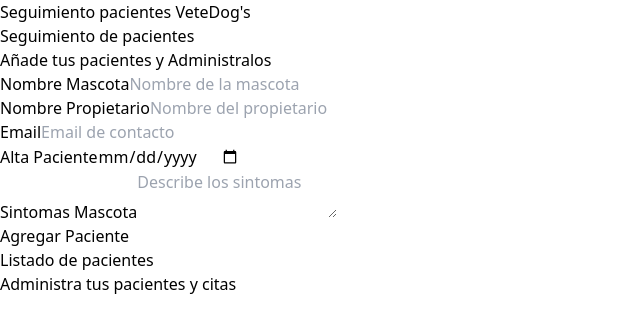
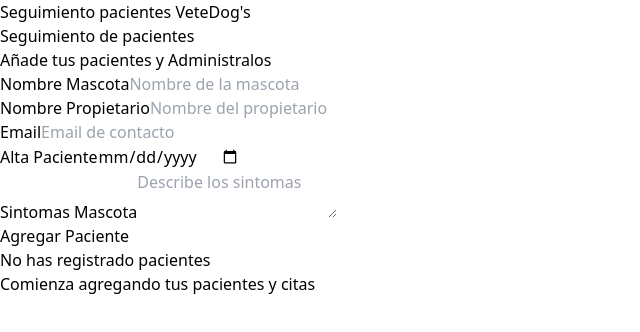
Before and after one commit to maebashiiceoctopus/citas-app, a React (Vite) app: page / in a window 1280 px wide. Shown: the top 332 px of the page, without its empty margins (0-640 px from the left). Built offline with nearby package versions, Linux system fonts and the light colour scheme.

Commit message:
agregar condicional para componenteÂ

```diff
--- a/src/components/Form/Form.jsx
+++ b/src/components/Form/Form.jsx
@@ -9,6 +9,12 @@
   const [email, setEmail] = useState("");
   const [error, setError] = useState(false);
 
+
+  const generarId=()=>{
+    const random= Math.random.toString(36).substr(2);
+    const date= Date.now().toString(36);
+    return random+date
+  }
   const handleSubmit = (e) => {
     e.preventDefault();
 
@@ -28,6 +34,7 @@
       symptoms,
       date,
       email,
+      id: generarId()
     };
 
     setPacientes([...pacientes, PACIENTE]);
@@ -38,7 +45,10 @@
     setSymptoms('');
     setDate('');
     setEmail('');
+
   };
+
+
 
   return (
     <div className="md:w-1/2 lg:w-2/5">
--- a/src/components/PatientList/PatientList.jsx
+++ b/src/components/PatientList/PatientList.jsx
@@ -2,10 +2,13 @@
 import CardPatient from "../CardPatient/CardPatient";
 
 export default function PatientList({ pacientes }) {
-  console.log(pacientes);
   return (
     <div className="md:w-1/2 lg:w-3/5 md:h-screen overflow-y-scroll">
-      <h2 className="font-black text-3xl text-center">Listado de pacientes </h2>
+      {pacientes && pacientes.length ? (
+        <>
+          <h2 className="font-black text-3xl text-center">
+            Listado de pacientes{" "}
+          </h2>
 
           <p className="text-lg mt-5 text-center mb-10">
             Administra tus {""}
@@ -13,10 +16,21 @@
           </p>
 
           {pacientes.map((paciente) => (
-         <CardPatient paciente={paciente}></CardPatient>
+            <CardPatient key={paciente.id} paciente={paciente}></CardPatient>
           ))}
+        </>
+      ) : (
+        <>
+         <h2 className="font-black text-3xl text-center">
+            No has registrado pacientes{" "}
+          </h2>
 
-
+          <p className="text-lg mt-5 text-center mb-10">
+            Comienza agregando tus {""}
+            <span className="text-indigo-500 font-bold">pacientes y citas</span>
+          </p>
+        </>
+      )}
     </div>
   );
 }
```
Lines whose indentation alone changed are shown as unchanged.
